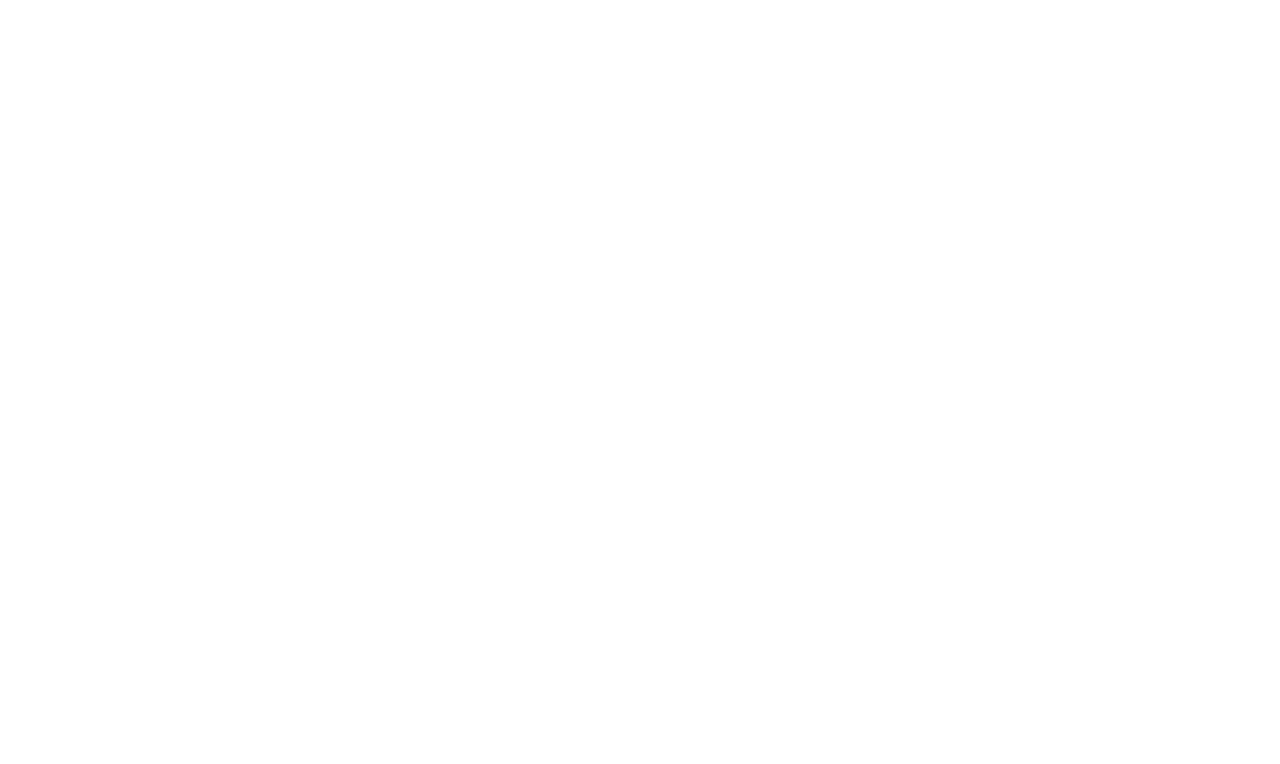
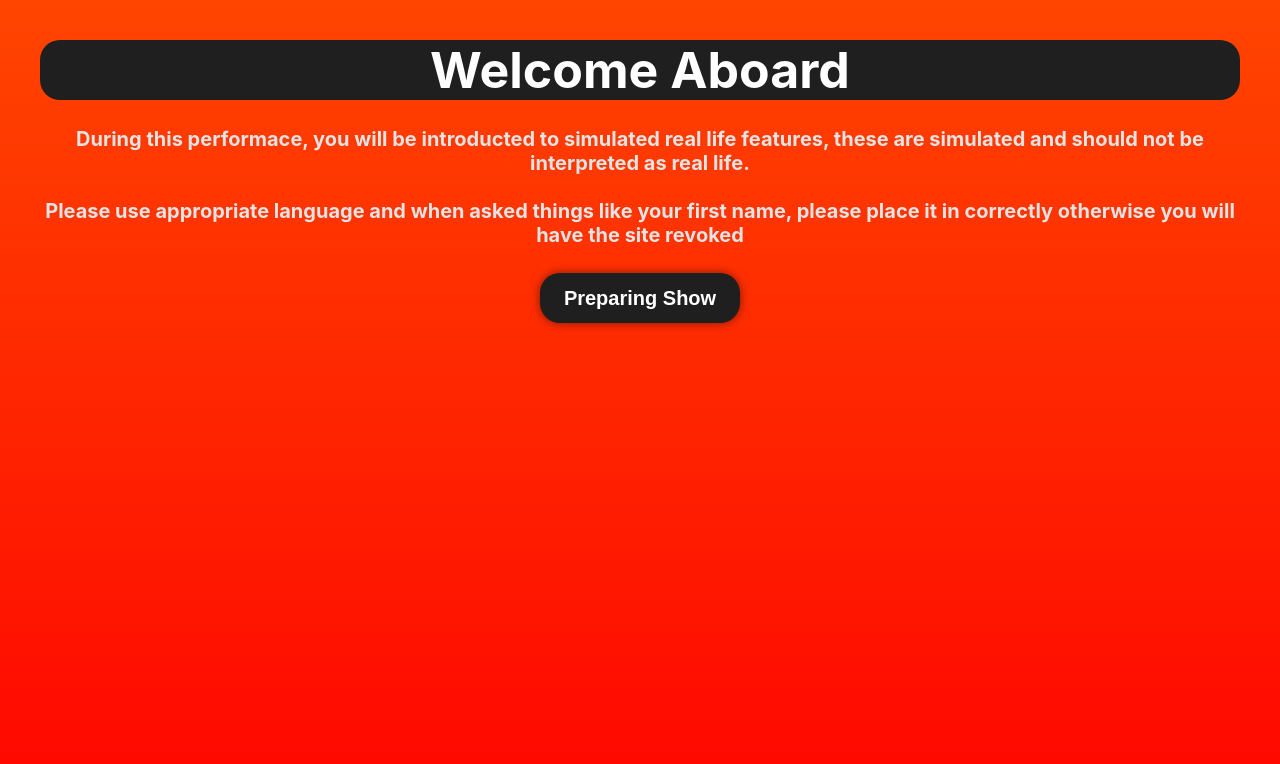
Before and after one commit to MazoraMelon/drama-interactive, a React (Create React App) app: page / in a window 1280 px wide. Shown: the top 764 px of the page. Built offline with nearby package versions, Linux system fonts and the light colour scheme; no server answers.

Commit message:
ASDlaskdjlaksdjlasksjdasde

```diff
--- a/src/App.jsx
+++ b/src/App.jsx
@@ -7,6 +7,7 @@ import { Route, Routes } from 'react-router-dom';
 import { createClient } from '@supabase/supabase-js';
 import Chat from './pages/Chat.jsx';
 import Home from './pages/Home.jsx';
+import Controls from './pages/Control.jsx';
 
 
 
@@ -16,12 +17,26 @@ const supabase = createClient(supabaseUrl, supabaseKey);
 
 
 function App() {
+  // REALTIME LISTENERS
+  const channelA = supabase.channel('show')
+  function messageReceived(payload) {
+    console.log(payload)
+  }
 
+  // Subscribe to the Channel
+  channelA
+    .on(
+      'broadcast',
+      { event: 'test' },
+      (payload) => messageReceived(payload)
+    )
+    .subscribe()
   return (
     <>
       <Routes>
         <Route path="/" element={<Home />} />
         <Route path="/chat" element={<Chat />} />
+        <Route path="/controls" element={<Controls />} />
       </Routes>
 
 
--- /dev/null
+++ b/src/pages/Control.jsx
@@ -0,0 +1,43 @@
+import { useEffect, useState } from "react";
+import "../App.css";
+import Message from '../Components/Message';
+import Sender from '../Components/Sender';
+import { Route, Routes } from 'react-router-dom';
+
+
+
+import { createClient } from '@supabase/supabase-js';
+const supabaseUrl = "https://jftaxymlbutkjoacvtbk.supabase.co";
+const supabaseKey = "eyJhbGciOiJIUzI1NiIsInR5cCI6IkpXVCJ9.eyJpc3MiOiJzdXBhYmFzZSIsInJlZiI6ImpmdGF4eW1sYnV0a2pvYWN2dGJrIiwicm9sZSI6ImFub24iLCJpYXQiOjE3MTM5NjkxOTMsImV4cCI6MjAyOTU0NTE5M30.2aT1UzmiN34aKLNRUXAKwhKfnuwxMoiM3eMkHs1oyZU";
+const supabase = createClient(supabaseUrl, supabaseKey);
+
+function Controls() {
+    async function broadcast() {
+        // Join a room/topic. Can be anything except for 'realtime'.
+        const channelB = supabase.channel('show')
+
+        channelB.subscribe((status) => {
+            // Wait for successful connection
+            if (status !== 'SUBSCRIBED') {
+                return null
+            }
+
+            // Send a message once the client is subscribed
+            channelB.send({
+                type: 'broadcast',
+                event: 'test',
+                payload: { message: 'hello, world' },
+            })
+        })
+
+    }
+    return (
+        <>
+            <div>
+                <h1>Controls</h1>
+                <button onClick={broadcast}>Broadcast</button>
+            </div>
+        </>
+    );
+}
+export default Controls;
--- a/src/pages/Home.jsx
+++ b/src/pages/Home.jsx
@@ -15,7 +15,50 @@ function Home() {
 
     return (
         <>
+            <div style={{
+                padding: "40px",
 
+                alignItems: "center",
+                justifyContent: "center",
+                backgroundImage: "linear-gradient(to bottom, orangered, red)",
+                height: "100vh",
+            }}>
+                <h1 style={{
+                    // Gradient from orange to red
+                    color: "white",
+                    textAlign: "center",
+                    fontSize: "50px",
+                    margin: "0px",
+                    backgroundColor: "#1f1f1f",
+                    borderRadius: "20px",
+                }}>Welcome Aboard</h1>
+                <h4 style={{
+                    textAlign: "center",
+                    fontSize: "20px",
+                    color: "#e3e3e3",
+                }
+                }>During this performace, you will be introducted to simulated real life features, these are simulated and should not be interpreted as real life. <br /><br />
+                    Please use appropriate language and when asked things like your first name, please place it in correctly otherwise you will have the site revoked </h4>
+
+                <button style={{
+                    color: "white",
+                    backgroundColor: "#1f1f1f",
+                    borderRadius: "20px",
+                    padding: "10px 20px",
+                    border: "none",
+                    cursor: "pointer",
+                    fontSize: "20px",
+                    fontWeight: "bold",
+                    boxShadow: "0px 0px 10px rgba(0, 0, 0, 0.5)",
+                    transition: "all 0.3s ease",
+                    width: "200px",
+                    height: "50px",
+                    alignSelf: "center",
+                    left: "50%",
+                    transform: "translateX(-50%)",
+                    position: "absolute",
+                }}>Preparing Show</button>
+            </div>
         </>
     );
 }
```
